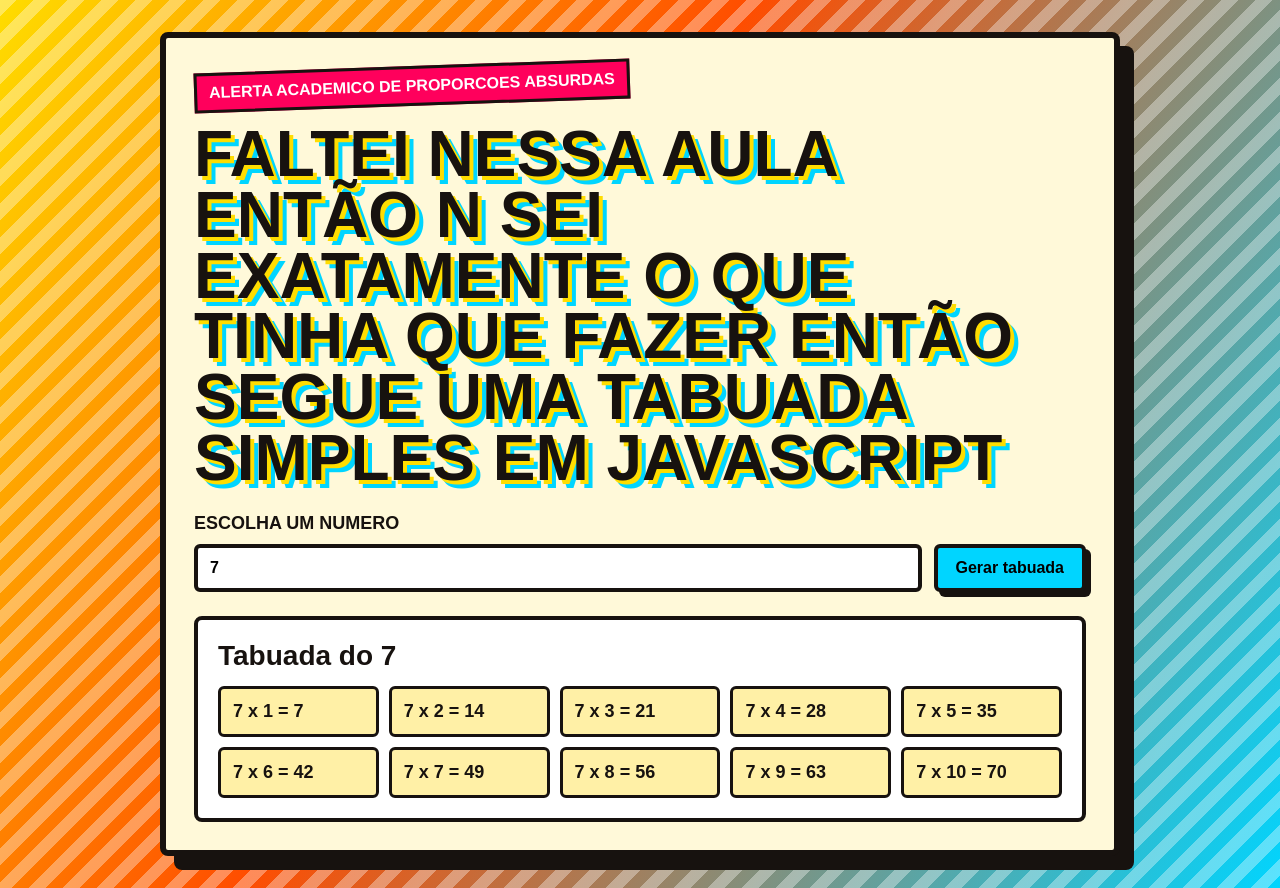
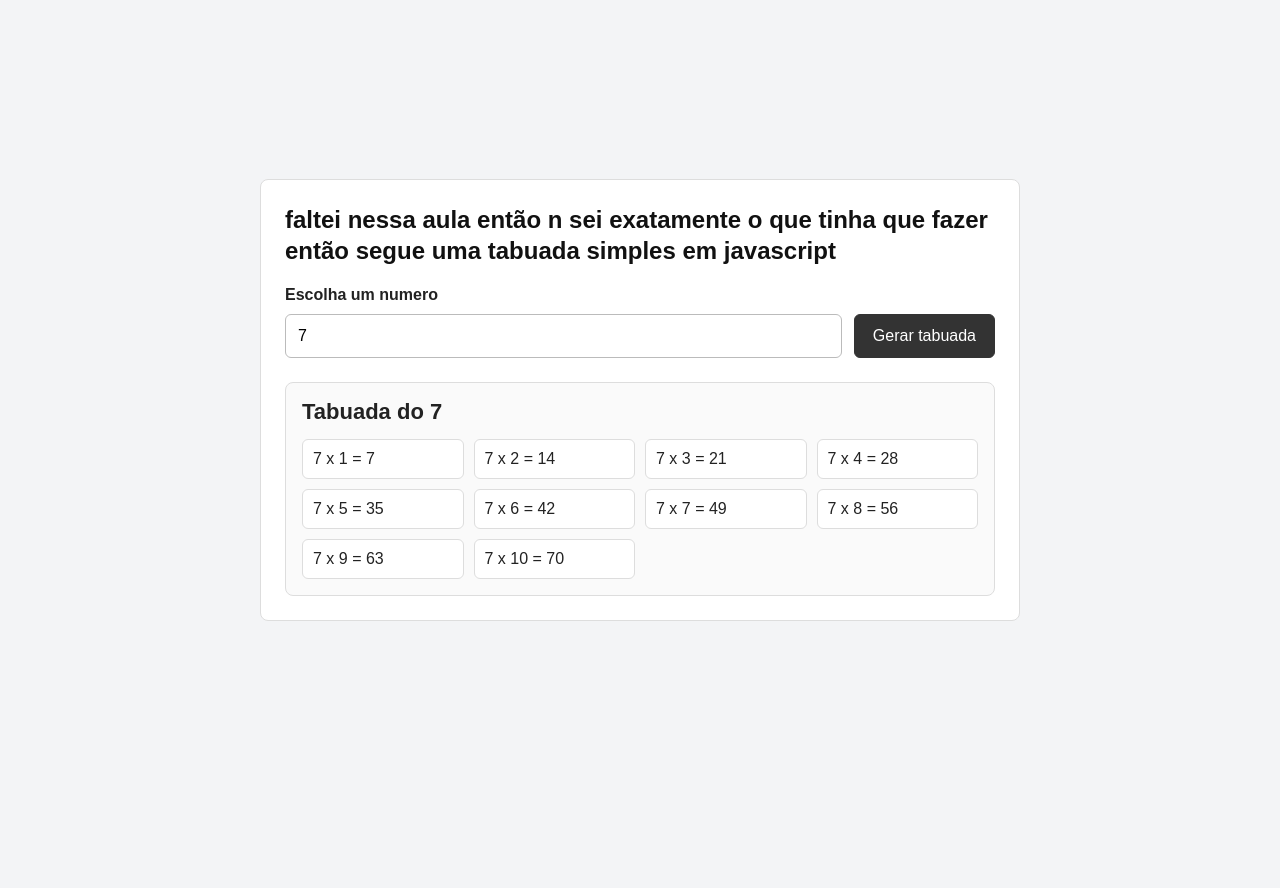
Before and after one commit to matheusgdqueiroz-del/tabuada-javascript, a plain HTML site: page index.html in a window 1280 px wide. After the commit the page ends 800 px from the top, so only its background shows below. Drawn offline with Linux system fonts and the light colour scheme.

Commit message:
ajusta visual

```diff
--- a/index.html
+++ b/index.html
@@ -10,7 +10,6 @@
 <body>
   <main class="app">
     <section class="painel">
-      <p class="aviso">ALERTA ACADEMICO DE PROPORCOES ABSURDAS</p>
       <h1>faltei nessa aula então n sei exatamente o que tinha que fazer então segue uma tabuada simples em javascript</h1>
 
       <form class="formulario" id="formulario-tabuada">
--- a/style.css
+++ b/style.css
@@ -6,50 +6,32 @@ body {
   min-height: 100vh;
   margin: 0;
   font-family: Arial, Helvetica, sans-serif;
-  color: #17120f;
-  background:
-    repeating-linear-gradient(135deg, rgba(255, 255, 255, 0.35) 0 12px, rgba(255, 255, 255, 0) 12px 24px),
-    linear-gradient(120deg, #ffdd00, #ff4d00 42%, #00d5ff);
+  color: #222;
+  background: #f3f4f6;
 }
 
 .app {
-  width: min(960px, calc(100% - 32px));
+  width: min(760px, calc(100% - 32px));
   min-height: 100vh;
   margin: 0 auto;
   display: grid;
   place-items: center;
-  padding: 32px 0;
+  padding: 24px 0;
 }
 
 .painel {
   width: 100%;
-  padding: 28px;
-  border: 6px solid #17120f;
+  padding: 24px;
+  border: 1px solid #ddd;
   border-radius: 8px;
-  background: #fff9d9;
-  box-shadow: 14px 14px 0 #17120f;
-}
-
-.aviso {
-  width: fit-content;
-  margin: 0 0 18px;
-  padding: 8px 12px;
-  border: 3px solid #17120f;
-  background: #ff005c;
-  color: #fff;
-  font-weight: 900;
-  letter-spacing: 0;
-  text-transform: uppercase;
-  transform: rotate(-2deg);
+  background: #fff;
 }
 
 h1 {
-  margin: 0 0 24px;
-  max-width: 820px;
-  font-size: clamp(28px, 7vw, 64px);
-  line-height: 0.95;
-  text-transform: uppercase;
-  text-shadow: 4px 4px 0 #ffdd00, 8px 8px 0 #00d5ff;
+  margin: 0 0 20px;
+  font-size: 24px;
+  line-height: 1.3;
+  color: #111;
 }
 
 .formulario {
@@ -59,9 +41,8 @@ h1 {
 }
 
 label {
-  font-size: 18px;
-  font-weight: 800;
-  text-transform: uppercase;
+  font-size: 16px;
+  font-weight: 700;
 }
 
 .controles {
@@ -72,11 +53,10 @@ label {
 
 input,
 button {
-  min-height: 48px;
-  border: 4px solid #17120f;
+  min-height: 44px;
+  border: 1px solid #bbb;
   border-radius: 6px;
   font: inherit;
-  font-weight: 800;
 }
 
 input {
@@ -87,26 +67,26 @@ input {
 
 button {
   padding: 8px 18px;
-  background: #00d5ff;
+  border-color: #333;
+  background: #333;
+  color: #fff;
   cursor: pointer;
-  box-shadow: 5px 5px 0 #17120f;
 }
 
 button:hover {
-  transform: translate(-2px, -2px);
-  box-shadow: 7px 7px 0 #17120f;
+  background: #111;
 }
 
 .resultado {
-  padding: 20px;
-  border: 4px solid #17120f;
+  padding: 16px;
+  border: 1px solid #ddd;
   border-radius: 8px;
-  background: #ffffff;
+  background: #fafafa;
 }
 
 .resultado h2 {
   margin: 0 0 14px;
-  font-size: 28px;
+  font-size: 22px;
 }
 
 ul {
@@ -119,18 +99,16 @@ ul {
 }
 
 li {
-  padding: 12px;
-  border: 3px solid #17120f;
+  padding: 10px;
+  border: 1px solid #ddd;
   border-radius: 6px;
-  background: #fff0a6;
-  font-size: 18px;
-  font-weight: 800;
+  background: #fff;
+  font-size: 16px;
 }
 
 @media (max-width: 640px) {
   .painel {
-    padding: 18px;
-    box-shadow: 8px 8px 0 #17120f;
+    padding: 20px;
   }
 
   .controles {
```
